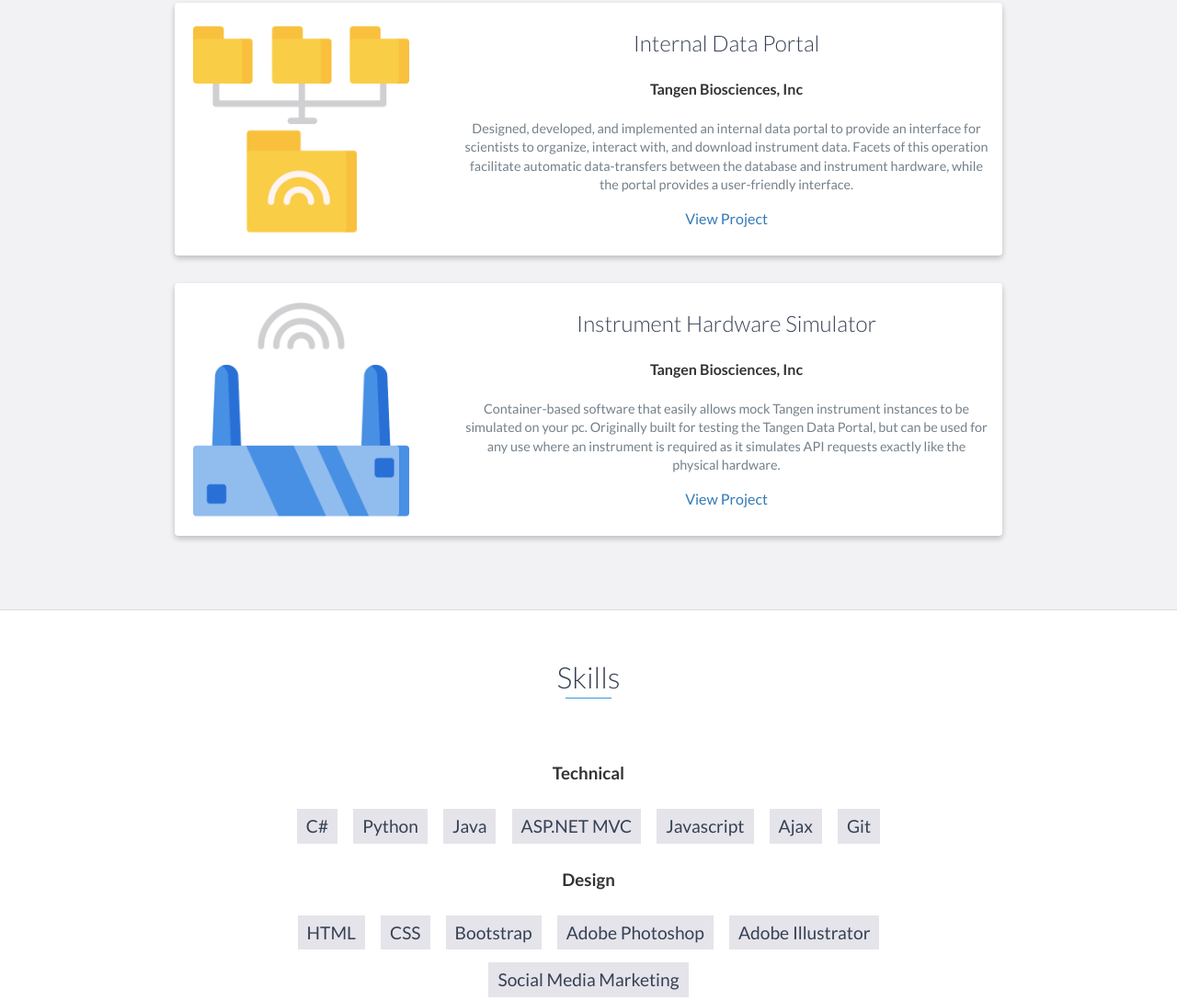
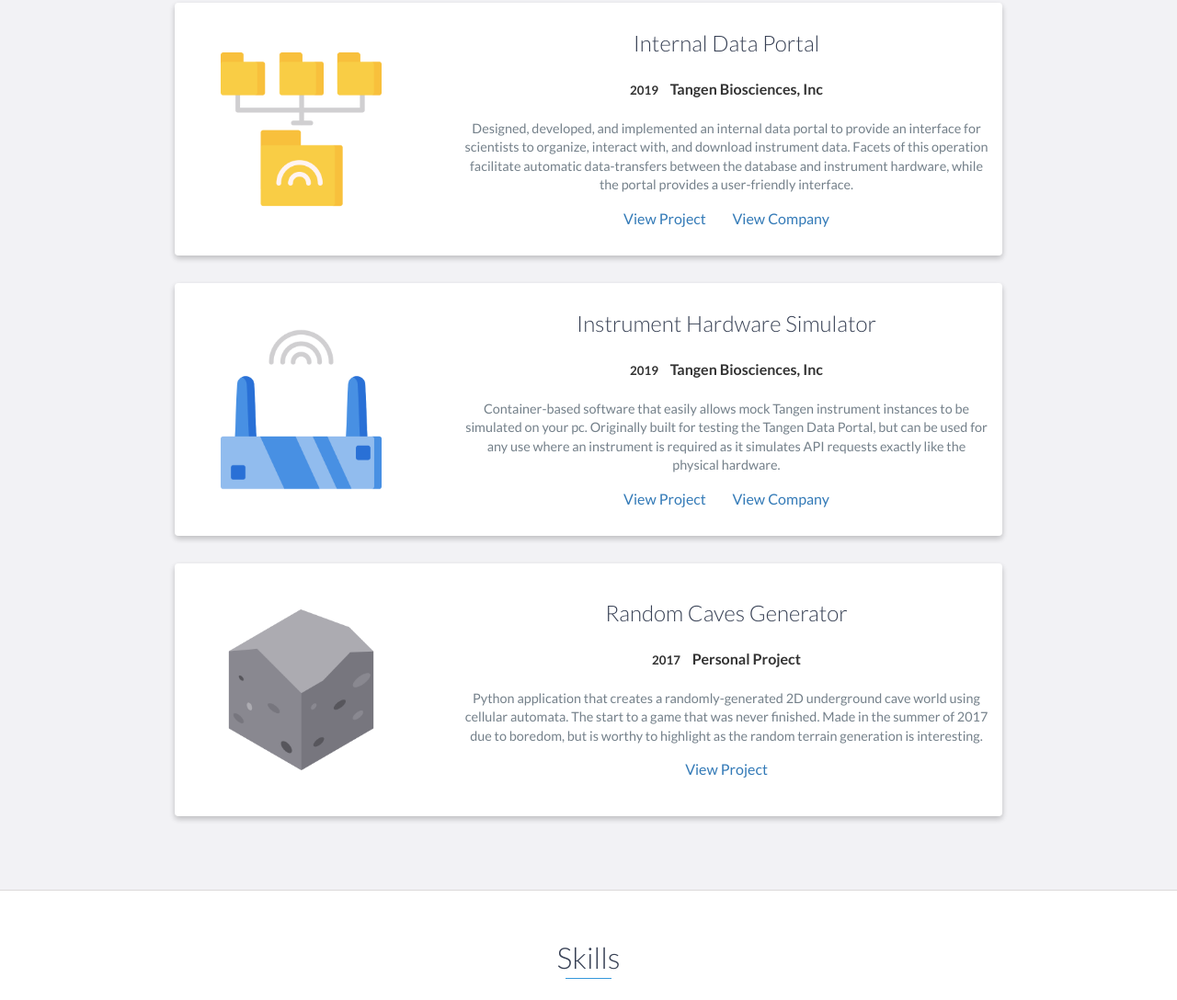
Before and after one commit to griffinpuc/griffinpuc.github.io, a website: page index.html in a window 1280 px wide. Shown: the part 2323-3411 px from the top of the page at 92% size. Drawn offline with nearby package versions, Linux system fonts and the light colour scheme.

Commit message:
Added new project

```diff
--- a/index.html
+++ b/index.html
@@ -50,7 +50,7 @@
         <div id="lead-content">
             <h1>Griffin Puc</h1>
             <h2>Computer Science Student</h2>
-            <a href="https://www.linkedin.com/in/griffinpuc/" class="btn-rounded-white">View LinkedIn</a>
+            <a href="https://www.linkedin.com/in/griffinpuc/" target="_blank" class="btn-rounded-white">View LinkedIn</a>
         </div>
         <!-- End #lead-content -->
 
@@ -134,16 +134,17 @@
             <div class="row">
                 <div class="project shadow-large">
                     <div class="project-image">
-                        <img src="images/folder.png" width="275px;" style="padding: 20px;"/>
+                        <img src="images/folder.png" width="275px;" style="padding: 50px;"/>
                     </div>
                     <!-- End .project-image -->
                     <div class="project-info">
                         <h3>Internal Data Portal</h3>
-                        <h4>Tangen Biosciences, Inc</h4>
+                        <h4><span style="font-size: 10pt; margin-right: 1vw;">2019</span>Tangen Biosciences, Inc</h4>
                         <p>
                             Designed, developed, and implemented an internal data portal to provide an interface for scientists to organize, interact with, and download instrument data. Facets of this operation facilitate automatic data-transfers between the database and instrument hardware, while the portal provides a user-friendly interface.
                         </p>
-                        <a href="#">View Project</a>
+                        <a href="" target="_blank">View Project</a>
+                        <a href="http://tangenbio.com/" style="margin-left: 2vw;" target="_blank">View Company</a>
                     </div>
                     <!-- End .project-info -->
                 </div>
@@ -151,19 +152,37 @@
 
                 <div class="project shadow-large">
                     <div class="project-image">
-                        <img src="images/instrument.png" width="275px;" style="padding: 20px;"/>
+                        <img src="images/instrument.png" width="275px;" style="padding: 50px;"/>
                     </div>
                     <!-- End .project-image -->
                     <div class="project-info">
                         <h3>Instrument Hardware Simulator</h3>
-                        <h4>Tangen Biosciences, Inc</h4>
+                        <h4><span style="font-size: 10pt; margin-right: 1vw;">2019</span>Tangen Biosciences, Inc</h4>
                         <p>
                                 Container-based software that easily allows mock Tangen instrument instances to be simulated on your pc. Originally built for testing the Tangen Data Portal, but can be used for any use where an instrument is required as it simulates API requests exactly like the physical hardware.
                         </p>
-                        <a href="https://github.com/griffinpuc/TGNBInstrumentSim">View Project</a>
+                        <a href="https://github.com/griffinpuc/TGNBInstrumentSim" target="_blank">View Project</a>
+                        <a href="http://tangenbio.com/" style="margin-left: 2vw;" target="_blank">View Company</a>
                     </div>
                     <!-- End .project-info -->
                 </div>
+
+                <div class="project shadow-large">
+                        <div class="project-image">
+                            <img src="images/rock.png" width="275px;" style="padding: 50px;"/>
+                        </div>
+                        <!-- End .project-image -->
+                        <div class="project-info">
+                            <h3>Random Caves Generator</h3>
+                            <h4><span style="font-size: 10pt; margin-right: 1vw;">2017</span>Personal Project</h4>
+                            <p>
+                                    Python application that creates a randomly-generated 2D underground cave world using cellular automata. The start to a game that was never finished. Made in the summer of 2017 due to boredom, but is worthy to highlight as the random terrain generation is interesting.
+                            </p>
+                            <a href="https://github.com/griffinpuc/Caves" target="_blank">View Project</a>
+
+                        </div>
+                        <!-- End .project-info -->
+                    </div>
                 <!-- End .project -->
             </div>
         </div>
```
Also changed, not shown: images/rock.png (added).
